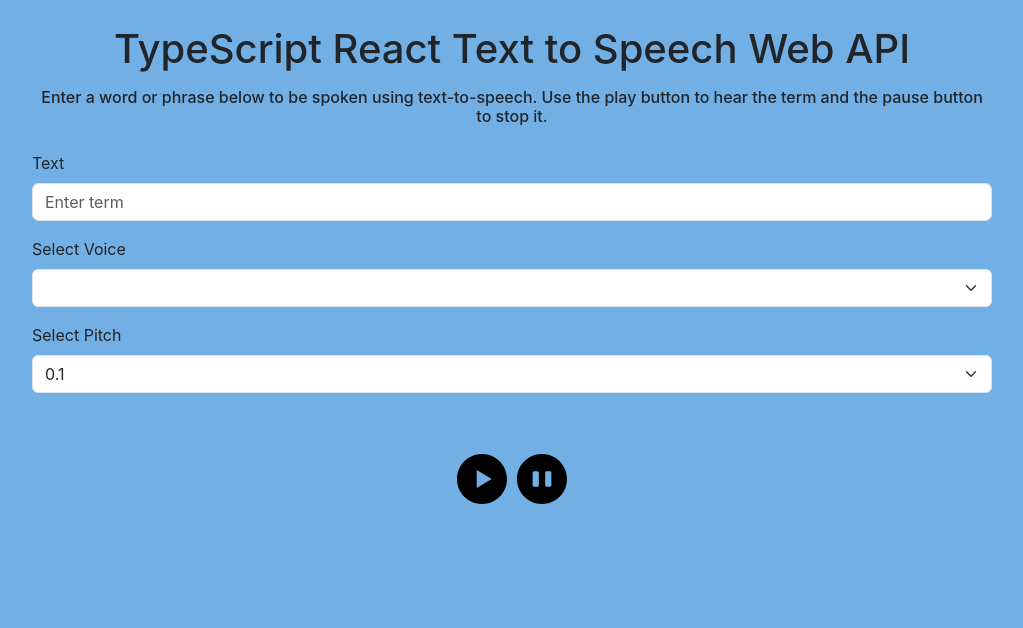
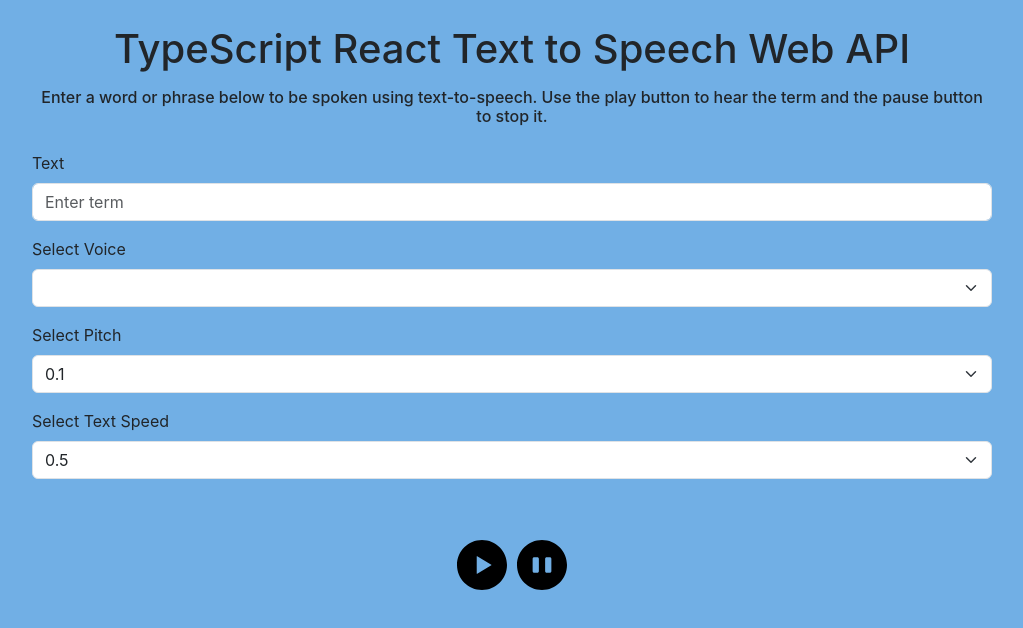
Before and after one commit to matthewgstillman/typescript-react-text-to-speech-api, a React (Create React App) app: page / in a window 1280 px wide. Shown: the top 628 px of the page, without its empty margins (128-1151 px from the left). Built offline with nearby package versions, Linux system fonts and the light colour scheme.

Commit message:
text speed parameter full implement

```diff
--- a/src/components/FormComponent.tsx
+++ b/src/components/FormComponent.tsx
@@ -137,6 +137,31 @@ const FormComponent: React.FC = () => {
             <option value="2.0">2.0</option>
           </Form.Select>
         </Form.Group>
+        <Form.Group className="mb-3" controlId="formBasicSelectRate">
+          <Form.Label>Select Text Speed</Form.Label>
+          <Form.Select
+            name="rate"
+            value={searchTerm.rate.toString()}
+            onChange={handleChange}
+          >
+            <option value="0.5">0.5</option>
+            <option value="0.6">0.6</option>
+            <option value="0.7">0.7</option>
+            <option value="0.8">0.8</option>
+            <option value="0.9">0.9</option>
+            <option value="1.0">1.0</option>
+            <option value="1.1">1.1</option>
+            <option value="1.2">1.2</option>
+            <option value="1.3">1.3</option>
+            <option value="1.4">1.4</option>
+            <option value="1.5">1.5</option>
+            <option value="1.6">1.6</option>
+            <option value="1.7">1.7</option>
+            <option value="1.8">1.8</option>
+            <option value="1.9">1.9</option>
+            <option value="2.0">2.0</option>
+          </Form.Select>
+        </Form.Group>
       </Form>
       <div className="controlsContainer">
         <img
```
